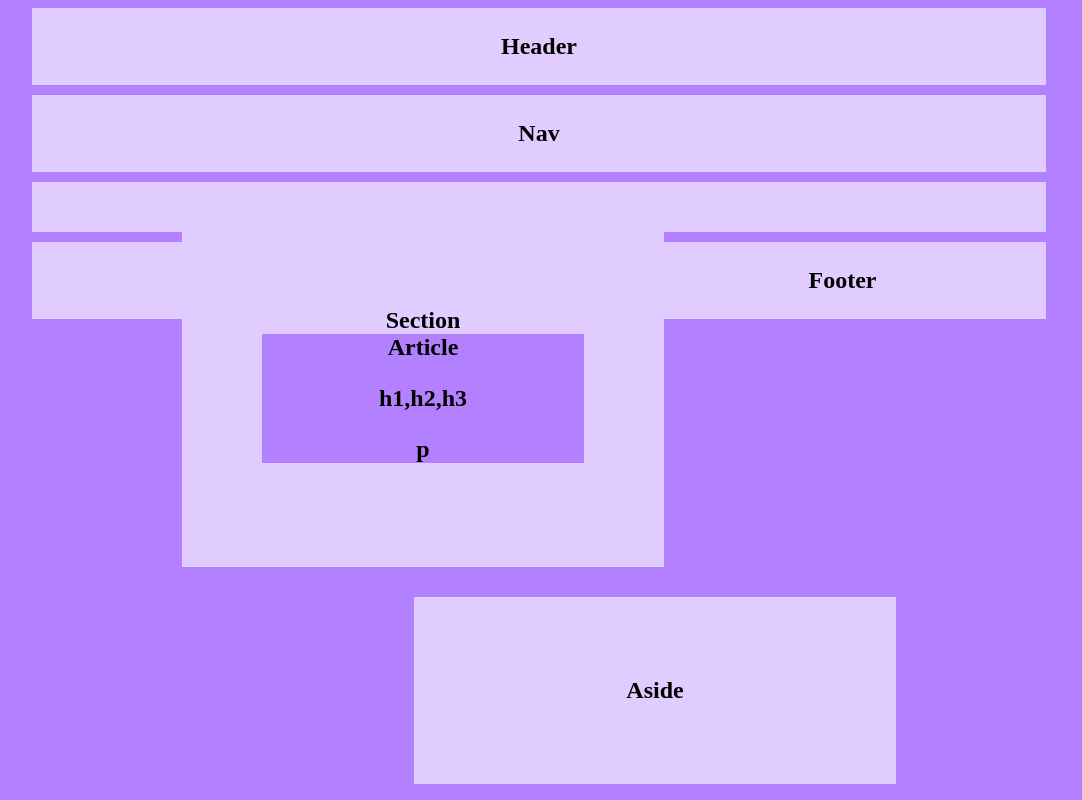
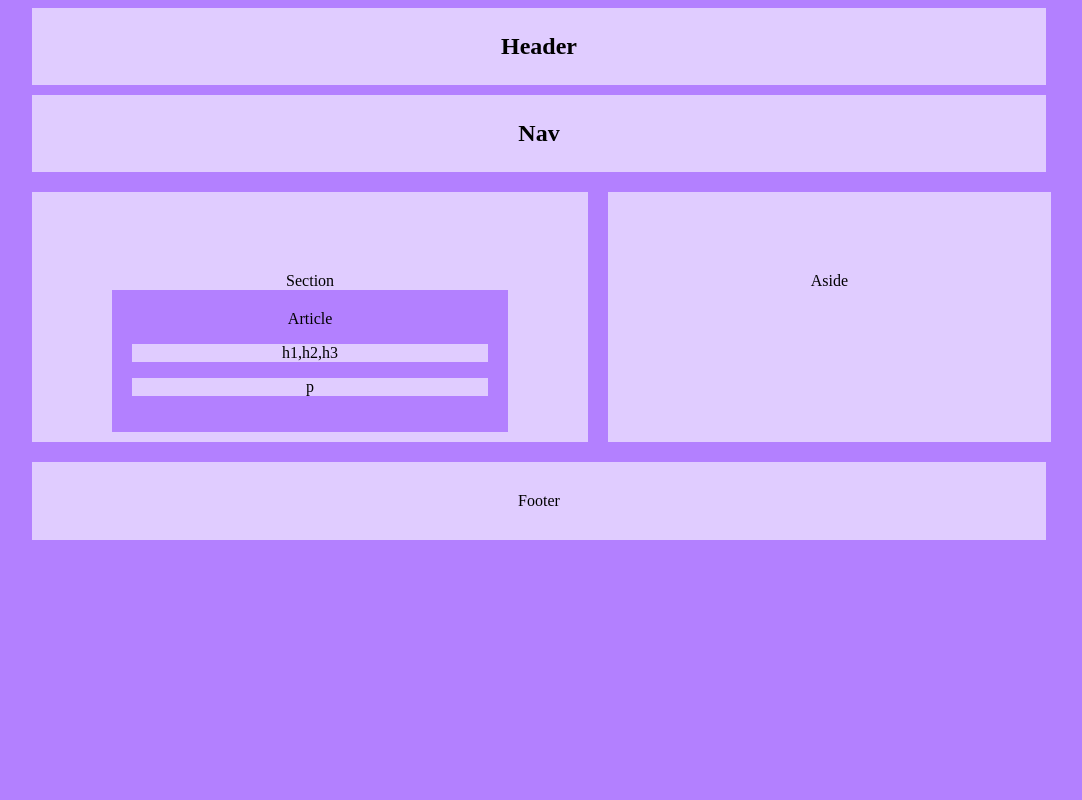
Before and after one commit to KAdairHawkins/Wireframe, a plain HTML site: page index.html in a window 1280 px wide. Shown: the whole page, without its empty margins (101-1183 px from the left). Drawn offline with Linux system fonts and the light colour scheme.

Commit message:
revised hmwk

```diff
--- a/assets/style.css
+++ b/assets/style.css
@@ -21,30 +21,40 @@ section {
 	text-align: center;
 	background-color: #e0ccff;
 	padding: 80px;
-	width: 50%;
-	margin: 20px 0px 10px 125px;
+	width: 44%;
+	height: 250px;
+	margin: 10px 0px 10px 125px;
 }
 article {
 	background-color: #b380ff;
+	padding: 20px;
+}
+p{
+	font-family: ariel;
+	color: black;
+	text-align: center;
+	background-color: #e0ccff;
 }
 aside {
-	float: right;
+	float: left;
 	font-family: ariel;
 	color: black;
 	text-align: center;
 	background-color: #e0ccff;
 	padding: 80px;
-	width: 50%;
-	margin: 20px 125px 10px 0px;
+	width: 35%;
+	height: 250px;
+	margin-top: 10px;
+	margin-left: 20px;
+	margin-bottom: 20px;
 }
 
-.footer {
+footer {
 	clear: both;
 	font-family: ariel;
 	color: black;
 	text-align: center;
 	background-color: #e0ccff;
-	padding: 80px;
-	width: 50%;
-	margin: 20px 0px 10px 125px;
+	padding: 30px;
+	margin: 0px 125px 10px 125px;
 }
--- a/index.html
+++ b/index.html
@@ -5,17 +5,23 @@
 	<link rel="stylesheet" type="text/css" href="assets/style.css">
 </head>
 <body>
-	<h2 class="long div">Header</h2>
-	<h2 class="long div">Nav</h2>
-	<h2>
-	<section class="lg-box">Section
-		<article class="md-box">Article
-			<p class="sm-box">h1,h2,h3</p>
-			<p class="sm-box">p</p>
-		</article>
-	</section>
-	<aside class="lg-box">Aside</aside>
-
-	<h2 id="footer">Footer</h2>
+	<h2>Header</h2>
+	<h2>Nav</h2>
+	<div>
+		<section>Section
+			<article>Article
+				<p>h1,h2,h3</p>
+				<p>p</p>
+			</article>
+		</section>
+		<aside>Aside</aside>
+	</div>
+	<footer>Footer
+	</footer>
 </body>
 </html>
+
+<!--article>Article
+				<p>h1,h2,h3</p>
+				<p>p</p>
+			</article>
```
